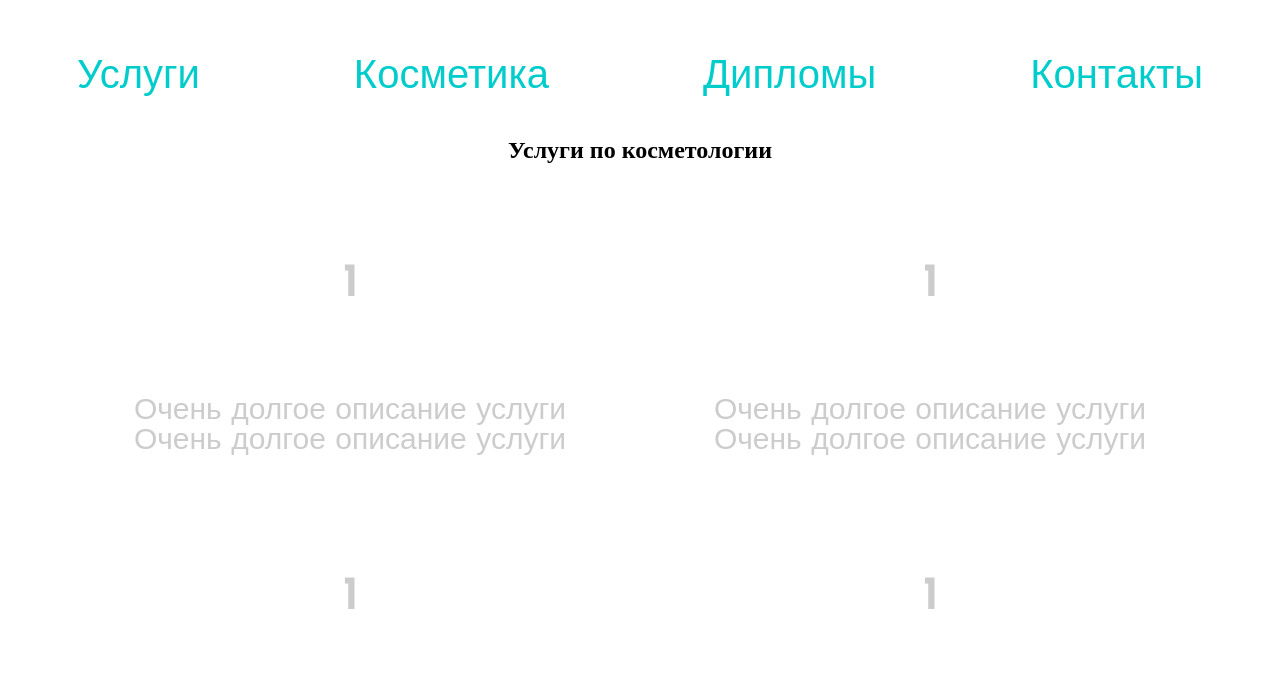
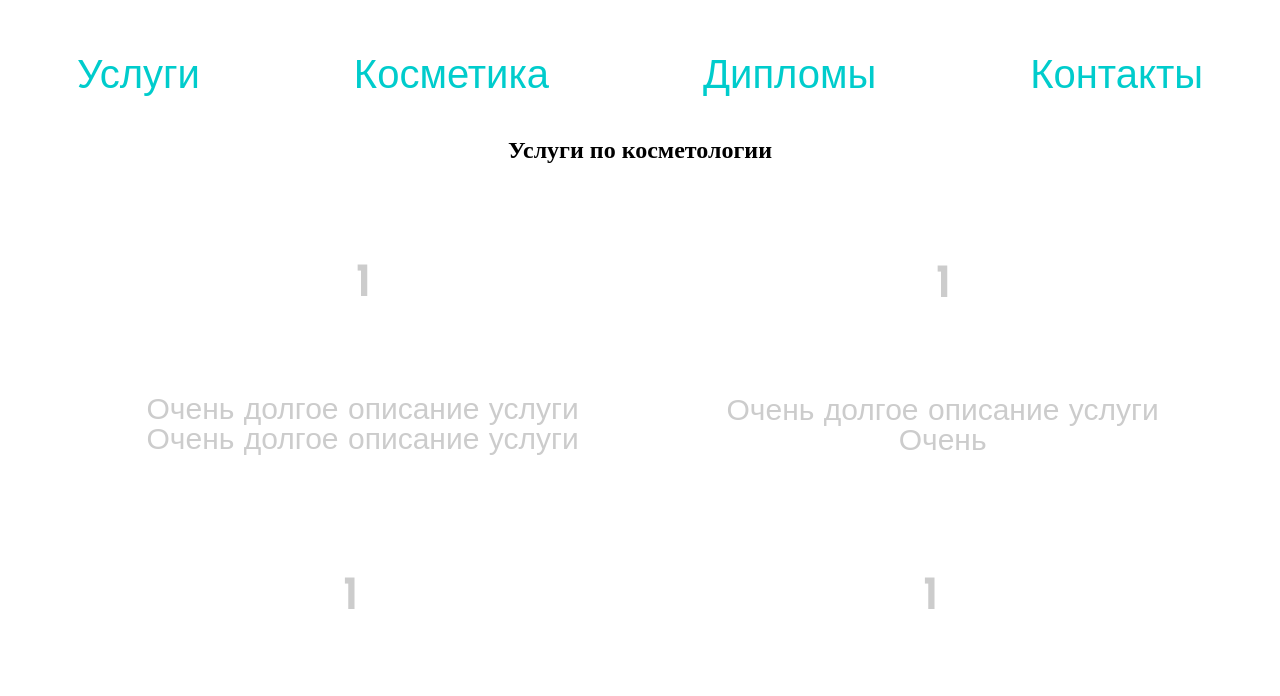
Before and after one commit to Nazar-OnLight/Cosmetology, a plain HTML site: page index.html in a window 1280 px wide. Shown: the part 653-1349 px from the top of the page. Drawn offline with Linux system fonts and the light colour scheme.

Commit message:
first Commit

```diff
--- a/index.html
+++ b/index.html
@@ -65,7 +65,7 @@
                 <div class="item" onClick="window.alert('Open details!')">
                     <div class="text1">
                     <h2>1</h2>
-                        <p>Очень долгое описание услуги Очень долгое описание услуги </p>
+                        <p>Очень долгое описание услуги Очень  </p>
                     </div>
 
                 </div>
```
